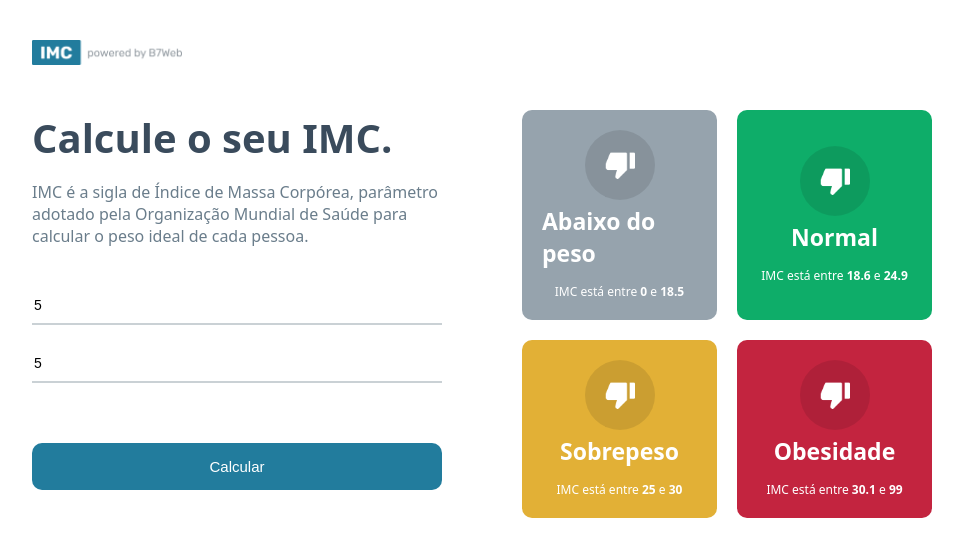
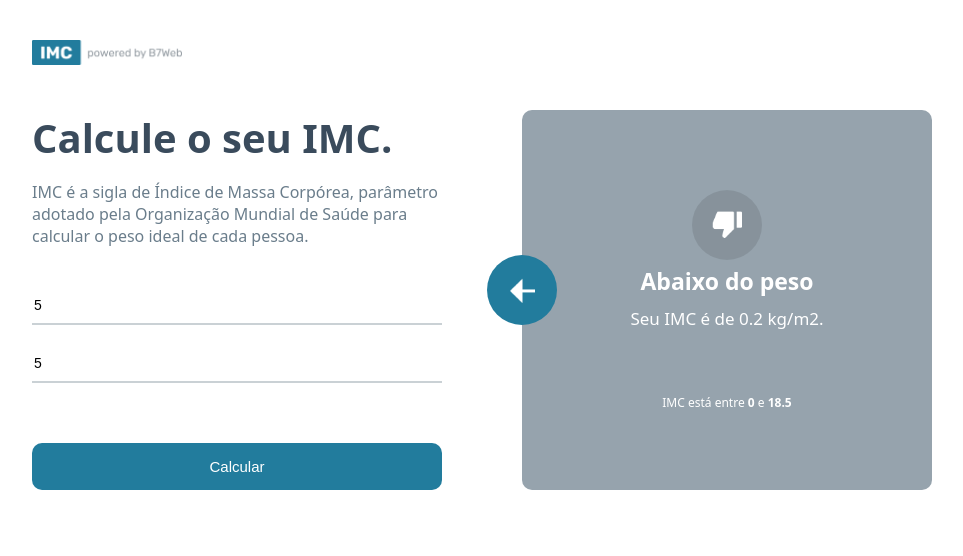
Before and after one commit to Achette/Calculadora_IMC, a React (Create React App) app: page / in a window 1280 px wide. Both pictures are taken after typing "5", "5" into the empty fields and a click on the button "Calcular". Shown: the top 556 px of the page, without its empty margins (158-1121 px from the left). Built offline with nearby package versions, Linux system fonts and the light colour scheme.

Commit message:
fixed calc issue, finished cards and right component

```diff
--- a/src/App.module.css
+++ b/src/App.module.css
@@ -74,3 +74,22 @@ body {
   grid-template-columns: repeat(2, 1fr);
   gap: 20px;
 }
+
+.container .rightSide .rightBig {
+  flex: 1;
+  display: flex;
+}
+
+.container .rightSide .rightArrow {
+  position: absolute;
+  background-color: #227c9d;
+  width: 70px;
+  height: 70px;
+  border-radius: 50%;
+  display: flex;
+  justify-content: center;
+  align-items: center;
+  cursor: pointer;
+  margin-left: -35px;
+  margin-top: 145px;
+}
--- a/src/App.tsx
+++ b/src/App.tsx
@@ -2,19 +2,27 @@ import React from "react";
 import styles from "./App.module.css";
 import Logo from "./assets/powered.png";
 import GridItem from "./components/GridItem";
-import { calculateImc, levels } from "./helpers/imc";
+import { calculateImc, Level, levels } from "./helpers/imc";
+import leftArrow from "./assets/leftarrow.png";
 
 const App = () => {
   const [heightField, setHeightField] = React.useState<number>(0);
   const [weightField, setWeightField] = React.useState<number>(0);
+  const [showItem, setShowItem] = React.useState<Level | null>(null);
 
   const handleCalculateButton = () => {
-    if(heightField && weightField) {
+    if (heightField && weightField) {
+      setShowItem(calculateImc(heightField, weightField));
+    } else {
+      alert("Preencha todos os campos corretamente!");
+    }
+  };
 
-    } else {
-      alert('Preencha todos os campos corretamente!')
-    }
-  }
+  const handleBackButton = () => {
+    setShowItem(null);
+    setHeightField(0);
+    setWeightField(0);
+  };
 
   return (
     <div className={styles.main}>
@@ -49,11 +57,21 @@ const App = () => {
           <button onClick={handleCalculateButton}>Calcular</button>
         </div>
         <div className={styles.rightSide}>
-          <div className={styles.grid}>
-            {levels.map((item, index) => (
-              <GridItem key={index} item={item} />
-            ))}
-          </div>
+          {!showItem && (
+            <div className={styles.grid}>
+              {levels.map((item, index) => (
+                <GridItem key={index} item={item} />
+              ))}
+            </div>
+          )}
+          {showItem && (
+            <div className={styles.rightBig}>
+              <div className={styles.rightArrow} onClick={handleBackButton}>
+                <img src={leftArrow} alt="" width={25} />
+              </div>
+              <GridItem item={showItem} />
+            </div>
+          )}
         </div>
       </div>
     </div>
--- a/src/components/GridItem/GridItem.module.css
+++ b/src/components/GridItem/GridItem.module.css
@@ -29,3 +29,8 @@
   font-size: 12px;
   margin-top: 14px;
 }
+
+.yourIMC {
+  font-size: 17px;
+  margin: 10px 0 50px 0;
+}
--- a/src/components/GridItem/index.tsx
+++ b/src/components/GridItem/index.tsx
@@ -19,6 +19,11 @@ const GridItem = ({ item }: Props) => {
         />
       </div>
       <div className={styles.gridTitle}>{item.title}</div>
+
+      {item.yourImc && (
+        <div className={styles.yourIMC}>Seu IMC é de {item.yourImc} kg/m2.</div>
+      )}
+
       <div className={styles.gridInfo}>
         <>
           IMC está entre <strong>{item.imc[0]}</strong> e{" "}
--- a/src/helpers/imc.ts
+++ b/src/helpers/imc.ts
@@ -9,18 +9,21 @@ export type Level = {
 export const levels: Level[] = [
   { title: "Abaixo do peso", color: "#96a3ad", icon: "down", imc: [0, 18.5] },
   { title: "Normal", color: "#0ead69", icon: "up", imc: [18.6, 24.9] },
-  { title: "Sobrepeso", color: "#e2b036", icon: "down", imc: [25, 30] },
+  { title: "Sobrepeso", color: "#e2b036", icon: "down", imc: [25.0, 30.0] },
   { title: "Obesidade", color: "#c3243f", icon: "down", imc: [30.1, 99] },
 ];
 
 export const calculateImc = (height: number, weight: number) => {
   const imc = weight / (height * height);
+  console.log(imc);
 
   for (let i in levels) {
-    if (imc >= levels[i].imc[0] && imc < levels[i].imc[18.5])
-      levels[i].yourImc = imc;
-    return levels[i];
+    if (imc >= levels[i].imc[0] && imc <= levels[i].imc[1]) {
+      let levelCopy: Level = { ...levels[i] };
+
+      levelCopy.yourImc = parseFloat(imc.toFixed(2));
+      return levelCopy;
+    }
   }
-
   return null;
 };
```
